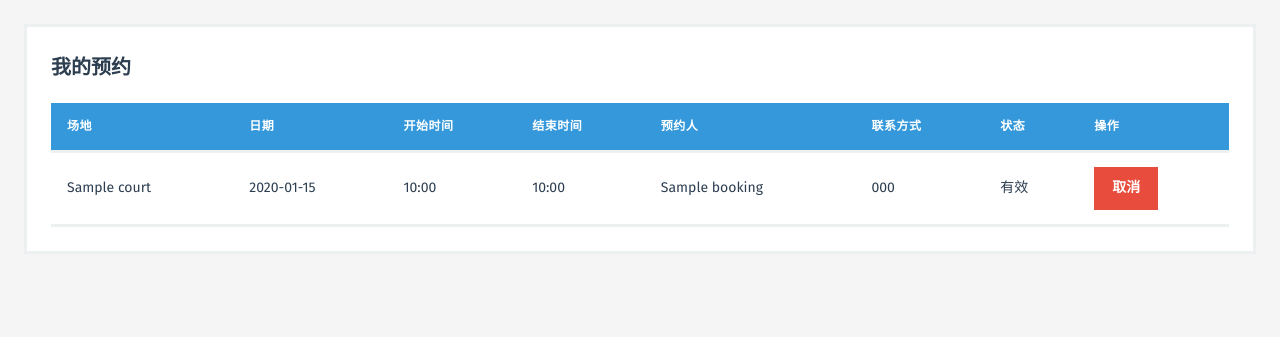
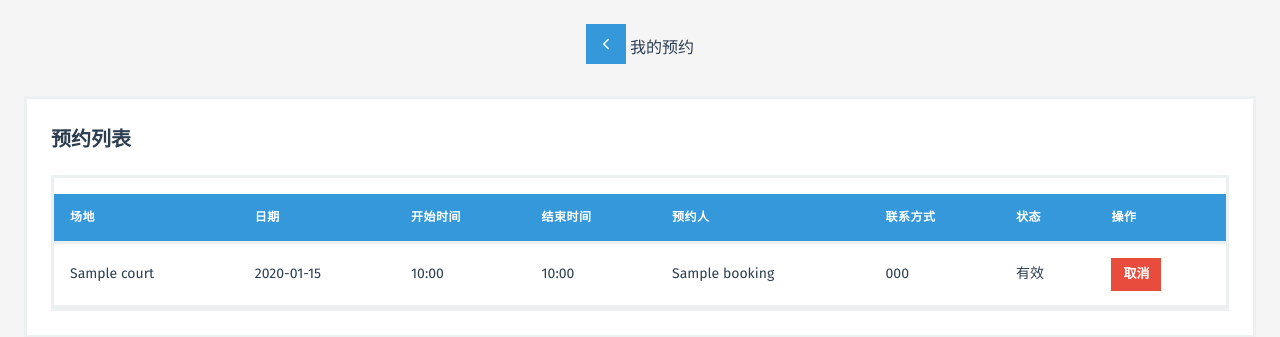
Before and after one commit to BatJack/StaduimBookingSystem, a Django app: page /my-bookings/ in a window 1280 px wide. Shown: the part 64-401 px from the top of the page. Run offline with Django 5.2, Linux system fonts and the light colour scheme; a user stored in the database is signed in; tables that the repository leaves empty hold one stand-in row (values such as "Sample post").

Commit message:
Update public page

```diff
--- a/booking/templates/booking/base.html
+++ b/booking/templates/booking/base.html
@@ -79,6 +79,7 @@
             z-index: 100;
         }
         .header .container {
+            width: 100%;
             max-width: 1280px;
             margin: 0 auto;
             padding: 0 24px;
@@ -125,6 +126,7 @@
             border-color: #a93226;
         }
         .container {
+            width: 100%;
             max-width: 1280px;
             margin: 0 auto;
             padding: 24px;
@@ -206,6 +208,7 @@
             height: 36px;
         }
         .card {
+            width: 100%;
             background-color: white;
             border-radius: 0;
             padding: 24px;
--- a/booking/templates/booking/court_list.html
+++ b/booking/templates/booking/court_list.html
@@ -3,10 +3,7 @@
 {% block title %}场地列表 - 体育场馆预约系统{% endblock %}
 
 {% block content %}
-    <div class="page-header">
-        <h2>场地预约</h2>
-        <p>选择日期和时间段进行预约</p>
-    </div>
+    {% include 'booking/includes/page_header.html' with title="场地预约" back_url="/" back_text="返回首页" %}
 
     <div class="date-selector">
         <label for="booking-date">选择日期：</label>
--- a/booking/templates/booking/my_bookings.html
+++ b/booking/templates/booking/my_bookings.html
@@ -3,9 +3,14 @@
 {% block title %}我的预约 - 体育场馆预约系统{% endblock %}
 
 {% block content %}
-    <div class="card">
-        <h2>我的预约</h2>
-        {% if bookings %}
+{% include 'booking/includes/page_header.html' with title="我的预约" back_url="/" back_text="返回首页" %}
+
+<div class="card">
+    <div class="table-header">
+        <h2>预约列表</h2>
+    </div>
+    {% if bookings %}
+        <div class="table-wrapper">
             <table>
                 <thead>
                     <tr>
@@ -30,14 +35,15 @@
                             <td>{{ booking.booker_phone }}</td>
                             <td>{{ booking.get_status_display }}</td>
                             <td>
-                                <a href="{% url 'cancel_booking' booking.id %}" class="btn btn-danger" onclick="return confirm('确定要取消这个预约吗？')">取消</a>
+                                <a href="{% url 'cancel_booking' booking.id %}" class="btn btn-sm btn-danger" onclick="return confirm('确定要取消这个预约吗？')">取消</a>
                             </td>
                         </tr>
                     {% endfor %}
                 </tbody>
             </table>
-        {% else %}
-            <p>您还没有任何预约。</p>
-        {% endif %}
-    </div>
+        </div>
+    {% else %}
+        {% include 'booking/includes/empty_state.html' with icon="📋" title="暂无预约" message="您还没有任何预约，快去预约场地吧" %}
+    {% endif %}
+</div>
 {% endblock %}
```
Also changed, not shown: booking/templates/booking/booking_form.html (+8 -2 lines).
